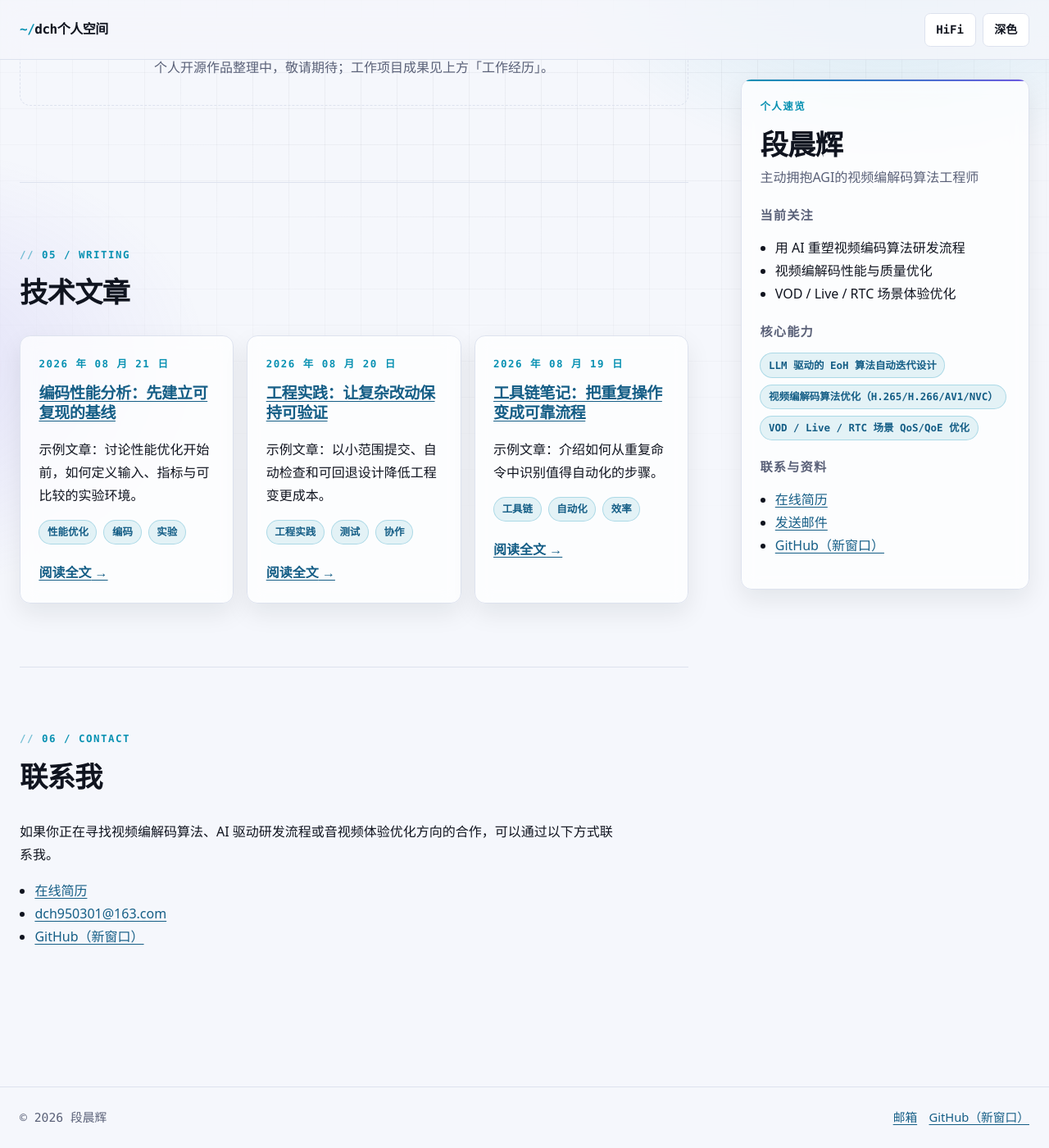
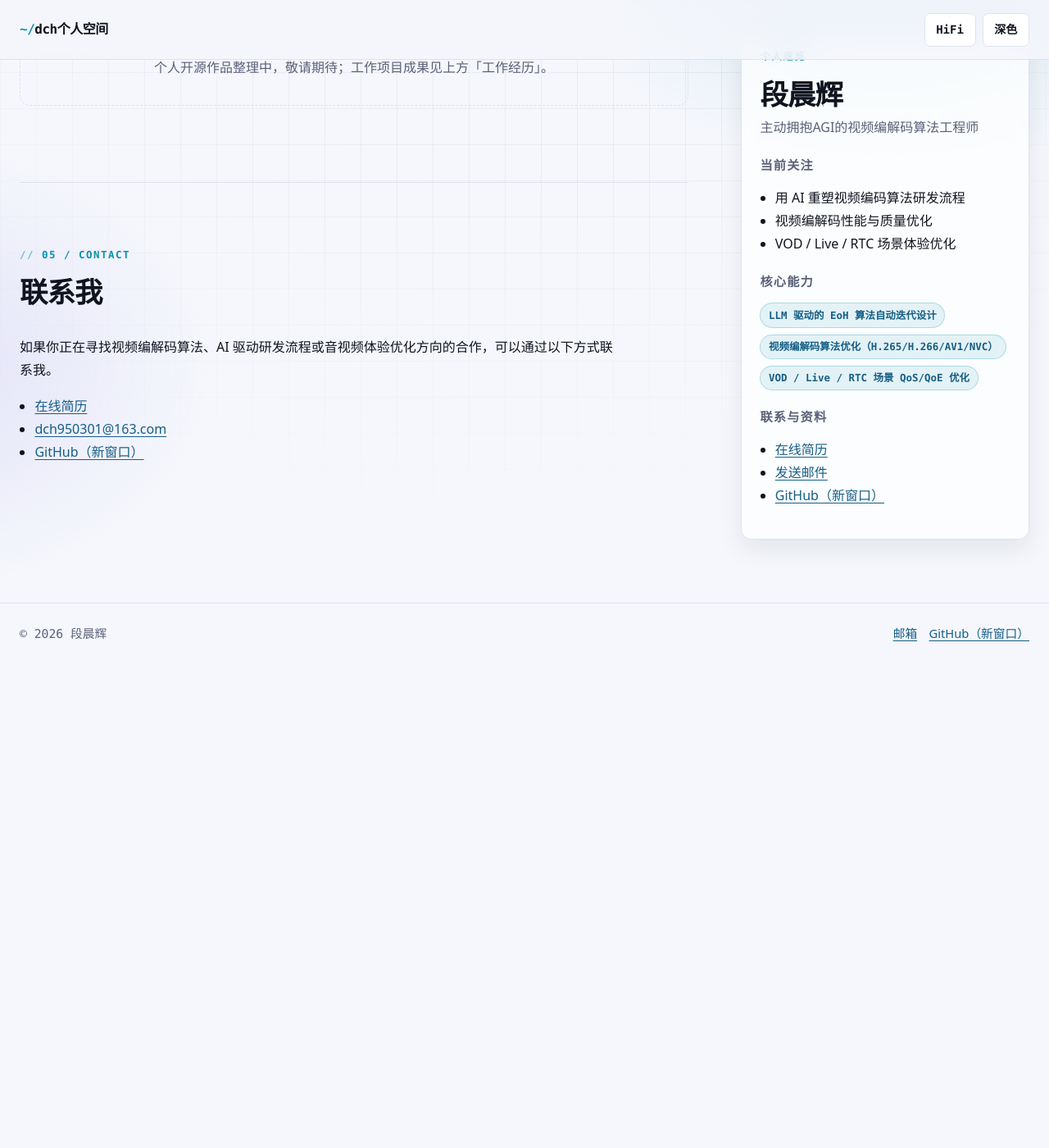
Before and after one commit to bitchenhui/bitchenhui.github.io, a Jekyll site: the page built from index.html, in a window 1280 px wide and 1400 px high, scrolled down 2417 px. Shown: the whole window at 82% size. Built offline with Jekyll 4.4.1, drawn with Linux system fonts in a browser that asks for light colours; after the commit the page ends 3227 px from its top, so only the background shows below that.

Commit message:
refactor: retire articles for resume-first phase
- Remove placeholder posts, post layout and post card include
- Drop articles section from home; renumber contact to 05
- Redirect /blog/ to home; retired article URLs now 404 gracefully
- Update verifier: drop post contracts, forbid retired routes in sitemap
- Mark article workflow as not-open in README

```diff
--- a/_includes/post-card.html
+++ /dev/null
@@ -1,11 +0,0 @@
-<article class="card post-card">
-  <p class="card-meta"><time datetime="{{ include.post.date | date_to_xmlschema }}">{{ include.post.date | date: "%Y 年 %m 月 %d 日" }}</time></p>
-  <h3><a href="{{ include.post.url | relative_url }}">{{ include.post.title | escape }}</a></h3>
-  <p>{{ include.post.description | default: include.post.excerpt | strip_html | normalize_whitespace | escape }}</p>
-  {% if include.post.tags and include.post.tags != empty %}
-    <ul class="tag-list" aria-label="文章标签">
-      {% for tag in include.post.tags %}<li class="tag">{{ tag | escape }}</li>{% endfor %}
-    </ul>
-  {% endif %}
-  <p class="card-action"><a href="{{ include.post.url | relative_url }}" aria-label="阅读全文：{{ include.post.title | escape }}">阅读全文<span aria-hidden="true"> →</span></a></p>
-</article>
--- a/_posts/2026-08-19-toolchain-notes.md
+++ /dev/null
@@ -1,15 +0,0 @@
----
-layout: post
-title: 工具链笔记：把重复操作变成可靠流程
-slug: toolchain-notes
-description: "示例文章：介绍如何从重复命令中识别值得自动化的步骤。"
-tags: [工具链, 自动化, 效率]
----
-
-> TODO: 这是一篇结构示例。请替换为可公开发布的真实技术内容。
-
-一个值得自动化的步骤，通常有三个特征：频繁发生、输入规则稳定、失败后容易判断。先把这些步骤写成小脚本，再考虑是否需要更复杂的平台。
-
-## 自动化的边界
-
-自动化应输出足够的信息来解释自己做了什么。对于可能影响发布或数据的操作，应保留显式确认，而不是默默执行。
--- a/_posts/2026-08-20-engineering-practice.md
+++ /dev/null
@@ -1,19 +0,0 @@
----
-layout: post
-title: 工程实践：让复杂改动保持可验证
-slug: engineering-practice
-description: "示例文章：以小范围提交、自动检查和可回退设计降低工程变更成本。"
-tags: [工程实践, 测试, 协作]
----
-
-> TODO: 这是一篇结构示例。请替换为可公开发布的真实技术内容。
-
-复杂系统的改动并不一定要以复杂的发布过程收尾。将目标拆成可独立验证的小步骤，可以缩短反馈周期，也让回退更明确。
-
-## 一个可验证的循环
-
-- 先写出失败条件或验收检查。
-- 只实现让检查通过的最小变更。
-- 保留命令、输入和输出，方便其他人重现。
-
-这种节奏并不降低开发速度，而是避免把不确定性积累到最后。
--- a/_posts/2026-08-21-encoding-performance.md
+++ /dev/null
@@ -1,21 +0,0 @@
----
-layout: post
-title: 编码性能分析：先建立可复现的基线
-slug: encoding-performance
-description: "示例文章：讨论性能优化开始前，如何定义输入、指标与可比较的实验环境。"
-tags: [性能优化, 编码, 实验]
----
-
-> TODO: 这是一篇结构示例。请替换为可公开发布的真实技术内容。
-
-性能问题通常不是从“改一处代码”开始，而是从一条可重复的基线开始。固定输入、编译选项、机器负载和统计口径，才能让一次实验回答一个明确问题。
-
-## 建立基线
-
-1. 固定输入集与编码参数。
-2. 同时记录耗时、吞吐、内存与质量指标。
-3. 对同一版本重复运行，排除偶然波动。
-
-## 记录结论
-
-将假设、修改、结果与回退条件写入实验记录。这样即使优化没有收益，也会成为下一次定位的有效信息。
--- a/index.html
+++ b/index.html
@@ -16,7 +16,6 @@ title: 首页
       <a href="#capabilities">核心能力</a>
       <a href="#experience">工作经历</a>
       <a href="#projects">个人作品</a>
-      <a href="#articles">技术文章</a>
       <a href="#contact">联系我</a>
       <a href="{{ '/resume/' | relative_url }}">简历</a>
     </nav>
@@ -61,20 +60,8 @@ title: 首页
     {% endif %}
   </section>
 
-  <section id="articles" class="manual-section" aria-labelledby="articles-title">
-    <p class="section-index">05 / WRITING</p>
-    <h2 id="articles-title">技术文章</h2>
-    {% if site.posts.size > 0 %}
-      <div class="card-grid">
-        {% for post in site.posts %}{% include post-card.html post=post %}{% endfor %}
-      </div>
-    {% else %}
-      <p class="empty-state">文章内容待更新。</p>
-    {% endif %}
-  </section>
-
   <section id="contact" class="manual-section contact-section" aria-labelledby="contact-title">
-    <p class="section-index">06 / CONTACT</p>
+    <p class="section-index">05 / CONTACT</p>
     <h2 id="contact-title">联系我</h2>
     {% assign email = site.author.email | default: "" | strip %}
     {% assign github = site.author.github | default: "" | strip %}
```
Also changed, not shown: _layouts/post.html (deleted, +0 -22 lines), blog/index.html (+4 -4 lines), scripts/verify_site.rb (+8 -75 lines), README.md.
